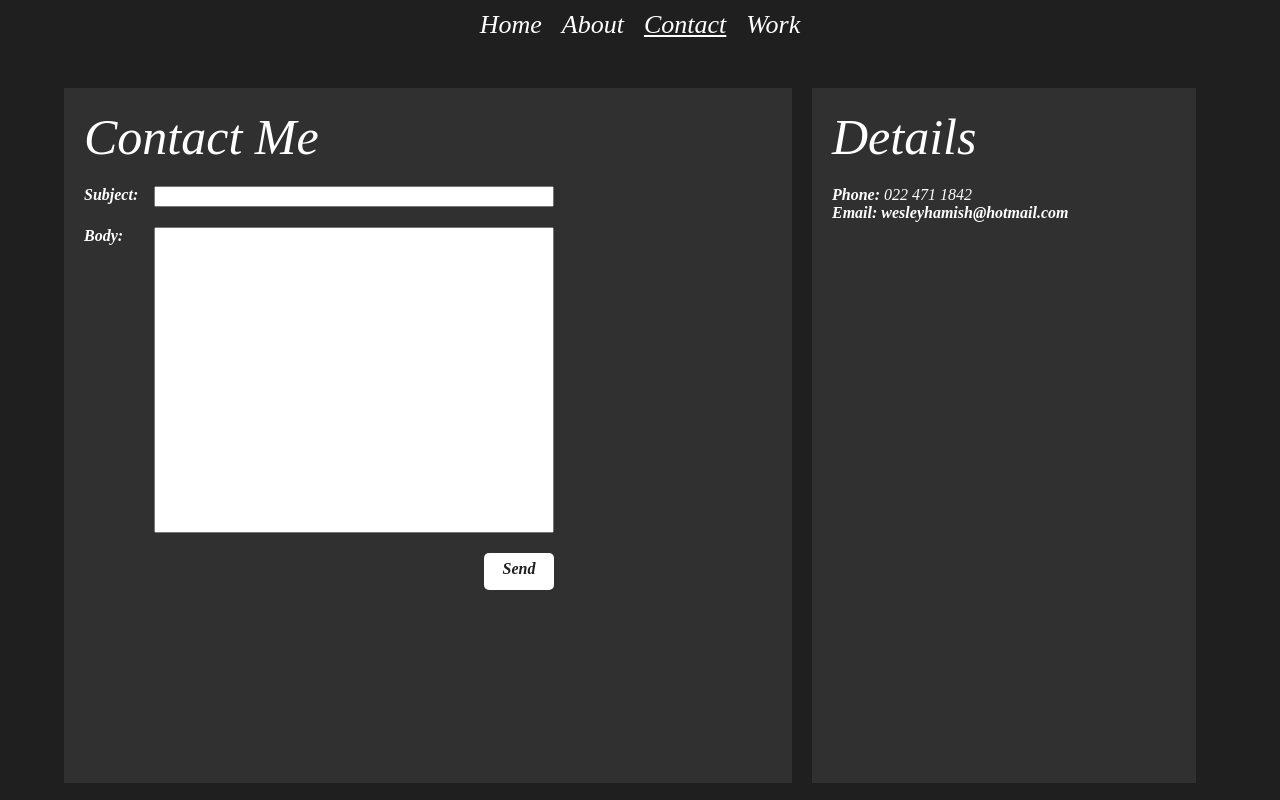
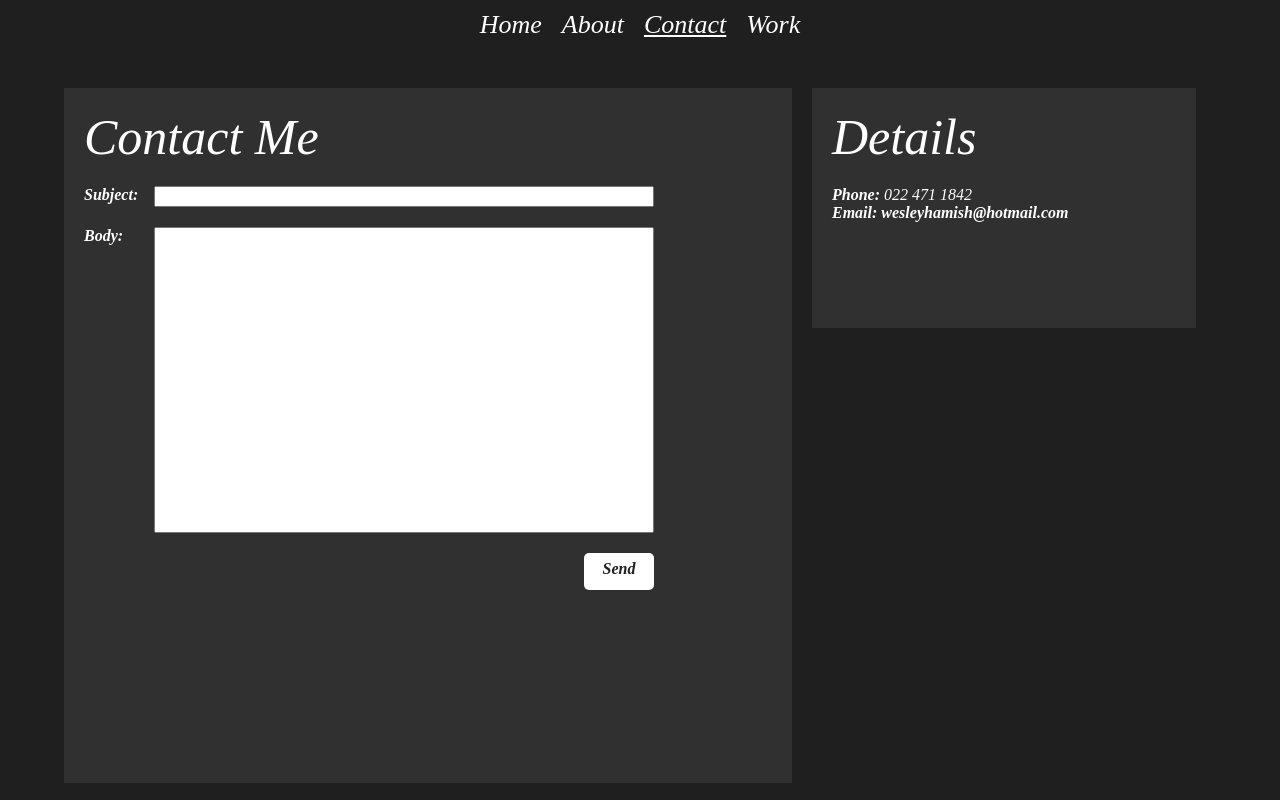
Before and after one commit to Leyght811/portfolio, a React (Create React App) app: page /contact in a window 1280 px wide. Built offline with nearby package versions, Linux system fonts and the light colour scheme; no server answers.

Commit message:
Responsiveness improvements

```diff
--- a/src/styles/contact.css
+++ b/src/styles/contact.css
@@ -25,7 +25,7 @@
 
 .contact-page-text {
     background-color: rgba(60, 60, 60, 0.6);
-    height: 100%;
+    height: 200px;
     padding: 20px;
     flex: 1;
 }
@@ -41,7 +41,7 @@
 }
 
 .contact-form-subject{
-    width: 470px;
+    width: 570px;
     padding-bottom: 20px;
     display: flex;
 }
@@ -50,7 +50,7 @@
 }
 
 .contact-form-body{
-    width: 470px;
+    width: 570px;
     display: flex;
     padding-bottom: 20px;
 }
@@ -67,14 +67,14 @@
 }
 
 .contact-form-submission{
-    width: 470px;
+    width: 570px;
 }
 .contact-form-submission-button{
     width: 70px;
     height: 30px;
     display: inline-block;
     position: relative;
-    left: 400px;
+    left: 500px;
     background-color: white;
     color: rgb(31, 31, 31);
     text-align: center;
@@ -87,7 +87,7 @@
     color: white;
 }
 
-@media only screen and (max-width: 1040px) {
+@media only screen and (max-width: 1070px) {
 
     .contact-page-content{
         flex-direction: column;
```
